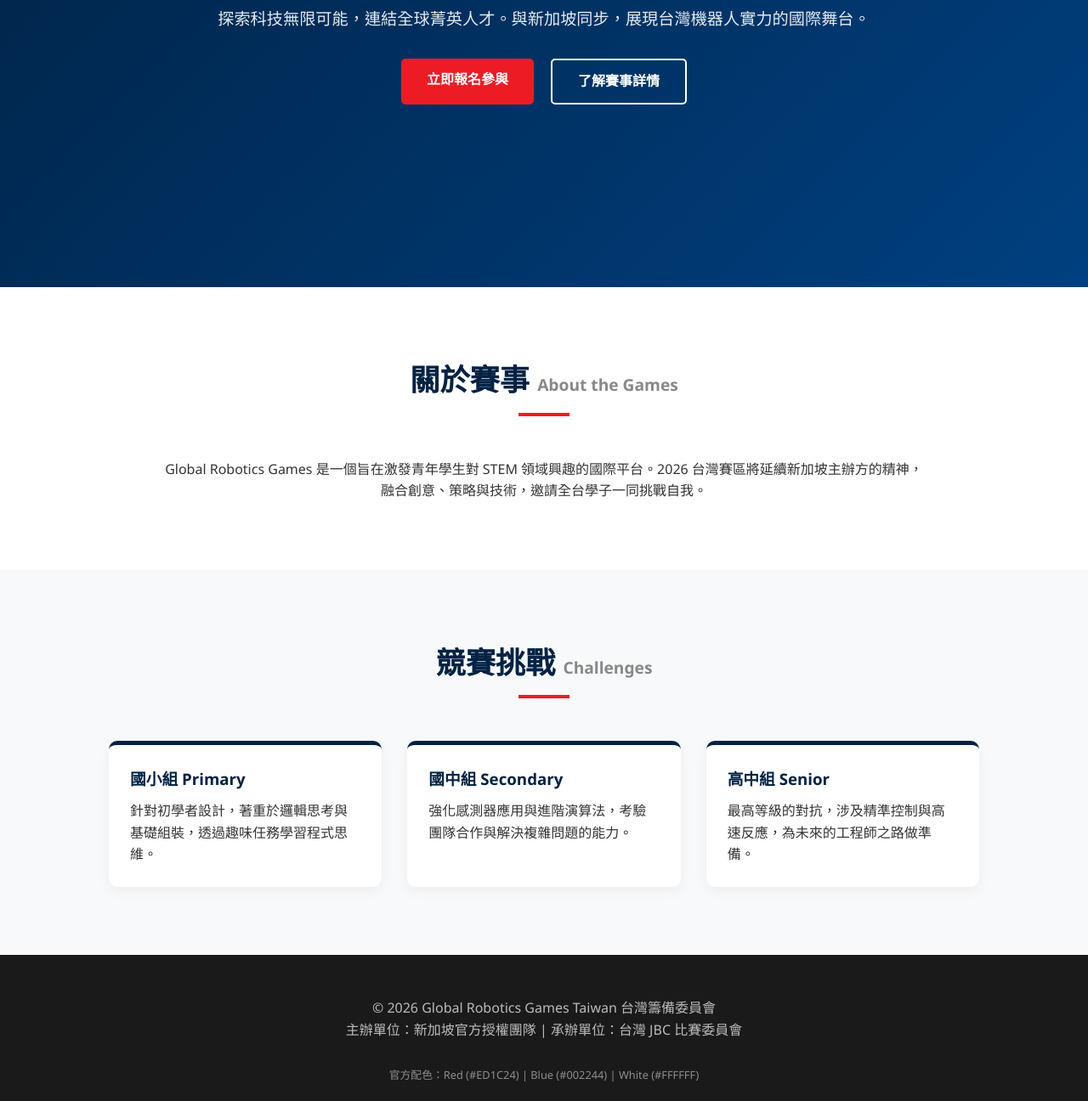
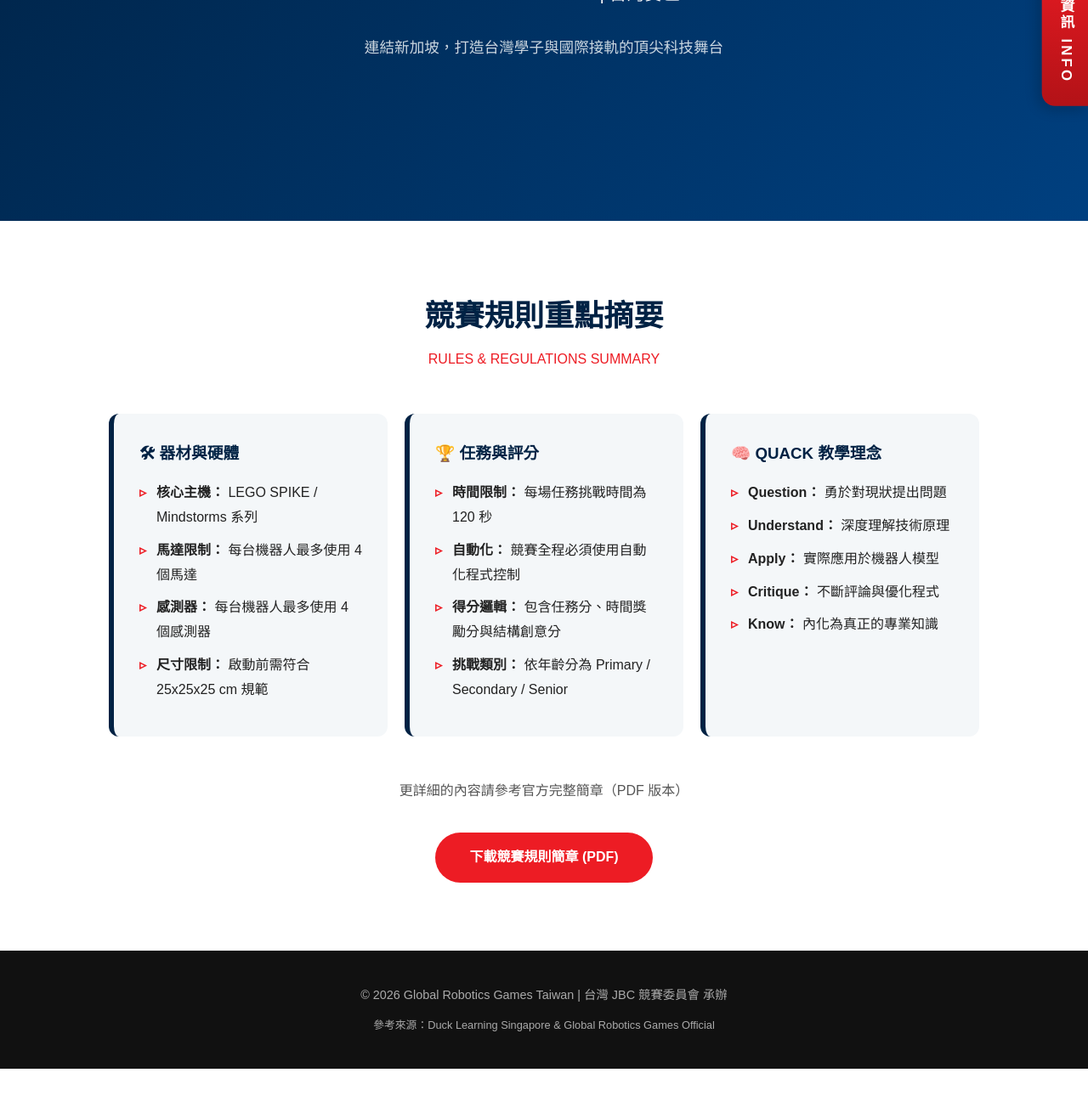
Before and after one commit to junior-botball-challenge-taiwan/global-robotics-games-taiwan, a plain HTML site: page index.html in a window 1280 px wide. Shown: the part 372-1668 px from the top of the page at 85% size. After the commit the page ends 1630 px from the top, so only its background shows below. Drawn offline with Linux system fonts and the light colour scheme.

Commit message:
Update index.html

```diff
--- a/index.html
+++ b/index.html
@@ -5,32 +5,34 @@
     <meta name="viewport" content="width=device-width, initial-scale=1.0">
     <title>2026 國際機器人競賽 - 台灣官方網站 | Global Robotics Games Taiwan</title>
     <style>
-        /* 配色定義 */
+        /* 配色定義 - 紅白藍科技感 */
         :root {
-            --primary-blue: #002244; /* 科技深藍 - 台灣元素 */
-            --primary-red: #ED1C24;  /* 活力紅 - 新加坡元素 */
+            --primary-blue: #002244; /* 台灣科技藍 */
+            --primary-red: #ED1C24;  /* 新加坡活力紅 */
             --accent-blue: #0056b3;
-            --light-bg: #F8F9FA;
+            --light-bg: #F4F7F9;
             --white: #FFFFFF;
-            --text-dark: #333333;
+            --text-dark: #222222;
+            --text-gray: #555555;
         }
 
         * {
             margin: 0;
             padding: 0;
             box-sizing: border-box;
-            font-family: "Segoe UI", "Microsoft JhengHei", Arial, sans-serif;
+            font-family: "PingFang TC", "Microsoft JhengHei", sans-serif;
         }
 
         body {
             background-color: var(--white);
             color: var(--text-dark);
-            line-height: 1.6;
+            line-height: 1.8;
+            scroll-behavior: smooth;
         }
 
-        /* 導覽列 - 延用 JBC 簡潔風格 */
+        /* 導覽列 */
         nav {
-            background-color: var(--white);
+            background-color: rgba(255, 255, 255, 0.95);
             padding: 1rem 5%;
             display: flex;
             justify-content: space-between;
@@ -42,35 +44,33 @@
         }
 
         .logo {
-            font-size: 1.5rem;
-            font-weight: bold;
+            font-size: 1.4rem;
+            font-weight: 800;
             color: var(--primary-blue);
+            text-decoration: none;
         }
 
         .nav-links {
             list-style: none;
             display: flex;
-        }
-
-        .nav-links li {
-            margin-left: 2rem;
+            gap: 25px;
         }
 
         .nav-links a {
             text-decoration: none;
             color: var(--text-dark);
-            font-weight: 500;
-            transition: color 0.3s;
+            font-weight: 600;
+            transition: 0.3s;
         }
 
         .nav-links a:hover {
             color: var(--primary-red);
         }
 
-        /* 主視覺區塊 (Hero Section) */
+        /* 主視覺區塊 */
         .hero {
             background: linear-gradient(135deg, var(--primary-blue) 0%, #004080 100%);
-            height: 80vh;
+            height: 70vh;
             display: flex;
             flex-direction: column;
             justify-content: center;
@@ -81,47 +81,49 @@
         }
 
         .hero h1 {
-            font-size: 3rem;
-            margin-bottom: 1rem;
-            letter-spacing: 2px;
+            font-size: 3.5rem;
+            margin-bottom: 15px;
+            text-shadow: 2px 2px 10px rgba(0,0,0,0.3);
         }
 
         .hero p {
-            font-size: 1.2rem;
-            max-width: 800px;
-            margin-bottom: 2rem;
-            opacity: 0.9;
+            font-size: 1.3rem;
+            margin-bottom: 30px;
+            max-width: 700px;
         }
 
-        .btn-group {
-            display: flex;
-            gap: 20px;
+        /* 懸浮按鈕 - 競賽資訊 */
+        .floating-info-btn {
+            position: fixed;
+            right: 0;
+            top: 50%;
+            transform: translateY(-50%);
+            z-index: 2000;
+            background: linear-gradient(180deg, var(--primary-red) 0%, #b31217 100%);
+            color: white;
+            writing-mode: vertical-rl;
+            padding: 25px 12px;
+            font-weight: bold;
+            letter-spacing: 3px;
+            text-decoration: none;
+            border-radius: 15px 0 0 15px;
+            box-shadow: -4px 4px 15px rgba(0,0,0,0.2);
+            transition: all 0.3s ease;
+            animation: pulse 2s infinite;
         }
 
-        .btn {
-            padding: 12px 30px;
-            border-radius: 5px;
-            text-decoration: none;
-            font-weight: bold;
-            transition: transform 0.2s;
+        .floating-info-btn:hover {
+            padding-right: 25px;
+            background: var(--primary-blue);
         }
 
-        .btn-red {
-            background-color: var(--primary-red);
-            color: var(--white);
+        @keyframes pulse {
+            0% { transform: translateY(-50%) scale(1); }
+            50% { transform: translateY(-50%) scale(1.05); }
+            100% { transform: translateY(-50%) scale(1); }
         }
 
-        .btn-outline {
-            border: 2px solid var(--white);
-            color: var(--white);
-        }
-
-        .btn:hover {
-            transform: translateY(-3px);
-            filter: brightness(1.1);
-        }
-
-        /* 內容區塊通用樣式 */
+        /* 內容區塊 */
         section {
             padding: 80px 10%;
         }
@@ -134,129 +136,149 @@
         .section-title h2 {
             font-size: 2.2rem;
             color: var(--primary-blue);
-            position: relative;
-            padding-bottom: 15px;
         }
 
-        .section-title h2::after {
-            content: '';
-            width: 60px;
-            height: 4px;
-            background: var(--primary-red);
-            position: absolute;
-            bottom: 0;
-            left: 50%;
-            transform: translateX(-50%);
+        .section-title .en {
+            display: block;
+            font-size: 1rem;
+            color: var(--primary-red);
+            text-transform: uppercase;
+            margin-top: 5px;
         }
 
-        /* 競賽項目卡片 (參考 GRG 樣式) */
-        .grid-container {
+        /* 競賽重點區塊 - 仿簡章設計 */
+        .rules-grid {
             display: grid;
-            grid-template-columns: repeat(auto-fit, minmax(280px, 1fr));
-            gap: 30px;
+            grid-template-columns: repeat(auto-fit, minmax(300px, 1fr));
+            gap: 20px;
         }
 
-        .card {
-            background: var(--white);
-            border-radius: 10px;
-            overflow: hidden;
-            box-shadow: 0 5px 15px rgba(0,0,0,0.05);
-            border-top: 5px solid var(--primary-blue);
+        .rule-card {
+            background: var(--light-bg);
+            padding: 30px;
+            border-radius: 12px;
+            border-left: 6px solid var(--primary-blue);
+        }
+
+        .rule-card h3 {
+            color: var(--primary-blue);
+            margin-bottom: 15px;
+            display: flex;
+            align-items: center;
+        }
+
+        .rule-card ul {
+            list-style: none;
+        }
+
+        .rule-card ul li {
+            margin-bottom: 10px;
+            position: relative;
+            padding-left: 20px;
+        }
+
+        .rule-card ul li::before {
+            content: "▹";
+            position: absolute;
+            left: 0;
+            color: var(--primary-red);
+            font-weight: bold;
+        }
+
+        /* 下載按鈕樣式 */
+        .btn-download {
+            display: inline-block;
+            background: var(--primary-red);
+            color: white;
+            padding: 15px 40px;
+            border-radius: 50px;
+            text-decoration: none;
+            font-weight: bold;
+            margin-top: 20px;
             transition: 0.3s;
         }
 
-        .card:hover {
-            transform: translateY(-10px);
-            border-top-color: var(--primary-red);
+        .btn-download:hover {
+            background: var(--primary-blue);
+            transform: scale(1.05);
         }
 
-        .card-content {
-            padding: 25px;
-        }
-
-        .card-content h3 {
-            margin-bottom: 10px;
-            color: var(--primary-blue);
-        }
-
-        /* 頁尾 */
         footer {
-            background-color: #1a1a1a;
-            color: var(--white);
-            padding: 50px 10% 20px;
+            background: #111;
+            color: #aaa;
+            padding: 40px 10%;
             text-align: center;
-        }
-
-        .footer-info {
-            margin-bottom: 30px;
-            opacity: 0.7;
+            font-size: 0.9rem;
         }
     </style>
 </head>
 <body>
 
+    <a href="#rules-summary" class="floating-info-btn">競賽資訊 INFO</a>
+
     <nav>
-        <div class="logo">GLOBAL ROBOTICS GAMES <span style="color:var(--primary-red)">TAIWAN</span></div>
+        <a href="#" class="logo">GRG TAIWAN <span style="color:var(--primary-red)">2026</span></a>
         <ul class="nav-links">
-            <li><a href="#about">關於比賽 About</a></li>
-            <li><a href="#games">競賽項目 Games</a></li>
-            <li><a href="#register">報名資訊 Register</a></li>
-            <li><a href="#news">最新消息 News</a></li>
+            <li><a href="#hero">首頁</a></li>
+            <li><a href="#rules-summary">競賽重點</a></li>
+            <li><a href="#about-quack">教育理念</a></li>
         </ul>
     </nav>
 
-    <header class="hero">
+    <header id="hero" class="hero">
         <h1>2026 國際機器人遊戲大賽</h1>
-        <p>探索科技無限可能，連結全球菁英人才。與新加坡同步，展現台灣機器人實力的國際舞台。</p>
-        <div class="btn-group">
-            <a href="#register" class="btn btn-red">立即報名參與</a>
-            <a href="#about" class="btn btn-outline">了解賽事詳情</a>
-        </div>
+        <p>Global Robotics Games | 台灣賽區</p>
+        <p style="font-size: 1.1rem; opacity: 0.8;">連結新加坡，打造台灣學子與國際接軌的頂尖科技舞台</p>
     </header>
 
-    <section id="about">
+    <section id="rules-summary">
         <div class="section-title">
-            <h2>關於賽事 <span style="font-size: 1.2rem; color: #888;">About the Games</span></h2>
+            <h2>競賽規則重點摘要</h2>
+            <span class="en">Rules & Regulations Summary</span>
         </div>
-        <div style="max-width: 900px; margin: 0 auto; text-align: center;">
-            <p>Global Robotics Games 是一個旨在激發青年學生對 STEM 領域興趣的國際平台。2026 台灣賽區將延續新加坡主辦方的精神，融合創意、策略與技術，邀請全台學子一同挑戰自我。</p>
+
+        <div class="rules-grid">
+            <div class="rule-card">
+                <h3>🛠 器材與硬體</h3>
+                <ul>
+                    <li><strong>核心主機：</strong> LEGO SPIKE / Mindstorms 系列</li>
+                    <li><strong>馬達限制：</strong> 每台機器人最多使用 4 個馬達</li>
+                    <li><strong>感測器：</strong> 每台機器人最多使用 4 個感測器</li>
+                    <li><strong>尺寸限制：</strong> 啟動前需符合 25x25x25 cm 規範</li>
+                </ul>
+            </div>
+
+            <div class="rule-card">
+                <h3>🏆 任務與評分</h3>
+                <ul>
+                    <li><strong>時間限制：</strong> 每場任務挑戰時間為 120 秒</li>
+                    <li><strong>自動化：</strong> 競賽全程必須使用自動化程式控制</li>
+                    <li><strong>得分邏輯：</strong> 包含任務分、時間獎勵分與結構創意分</li>
+                    <li><strong>挑戰類別：</strong> 依年齡分為 Primary / Secondary / Senior</li>
+                </ul>
+            </div>
+
+            <div class="rule-card" id="about-quack">
+                <h3>🧠 QUACK 教學理念</h3>
+                <ul>
+                    <li><strong>Question：</strong> 勇於對現狀提出問題</li>
+                    <li><strong>Understand：</strong> 深度理解技術原理</li>
+                    <li><strong>Apply：</strong> 實際應用於機器人模型</li>
+                    <li><strong>Critique：</strong> 不斷評論與優化程式</li>
+                    <li><strong>Know：</strong> 內化為真正的專業知識</li>
+                </ul>
+            </div>
         </div>
-    </section>
 
-    <section id="games" style="background-color: var(--light-bg);">
-        <div class="section-title">
-            <h2>競賽挑戰 <span style="font-size: 1.2rem; color: #888;">Challenges</span></h2>
-        </div>
-        <div class="grid-container">
-            <div class="card">
-                <div class="card-content">
-                    <h3>國小組 Primary</h3>
-                    <p>針對初學者設計，著重於邏輯思考與基礎組裝，透過趣味任務學習程式思維。</p>
-                </div>
-            </div>
-            <div class="card">
-                <div class="card-content">
-                    <h3>國中組 Secondary</h3>
-                    <p>強化感測器應用與進階演算法，考驗團隊合作與解決複雜問題的能力。</p>
-                </div>
-            </div>
-            <div class="card">
-                <div class="card-content">
-                    <h3>高中組 Senior</h3>
-                    <p>最高等級的對抗，涉及精準控制與高速反應，為未來的工程師之路做準備。</p>
-                </div>
-            </div>
+        <div style="text-align: center; margin-top: 50px;">
+            <p style="margin-bottom: 15px; color: var(--text-gray);">更詳細的內容請參考官方完整簡章（PDF 版本）</p>
+            <a href="docs/2026_GRG_Taiwan_Rules.pdf" class="btn-download" download>下載競賽規則簡章 (PDF)</a>
         </div>
     </section>
 
     <footer>
-        <div class="footer-info">
-            <p>© 2026 Global Robotics Games Taiwan 台灣籌備委員會</p>
-            <p>主辦單位：新加坡官方授權團隊 | 承辦單位：台灣 JBC 比賽委員會</p>
-        </div>
-        <div style="font-size: 0.8rem; opacity: 0.5;">
-            官方配色：Red (#ED1C24) | Blue (#002244) | White (#FFFFFF)
-        </div>
+        <p>© 2026 Global Robotics Games Taiwan | 台灣 JBC 競賽委員會 承辦</p>
+        <p style="margin-top: 10px; font-size: 0.8rem;">參考來源：Duck Learning Singapore & Global Robotics Games Official</p>
     </footer>
 
 </body>
```
